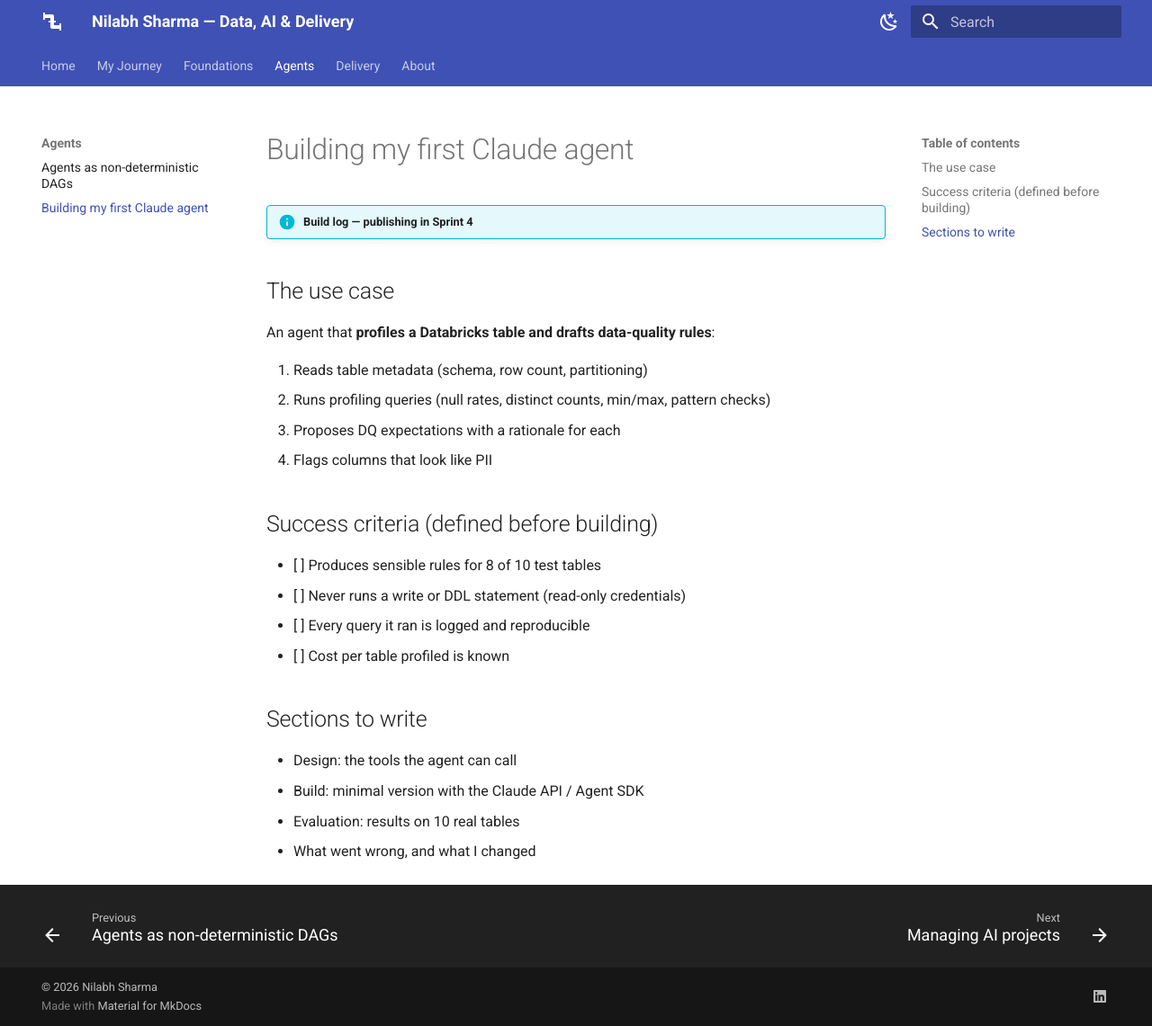
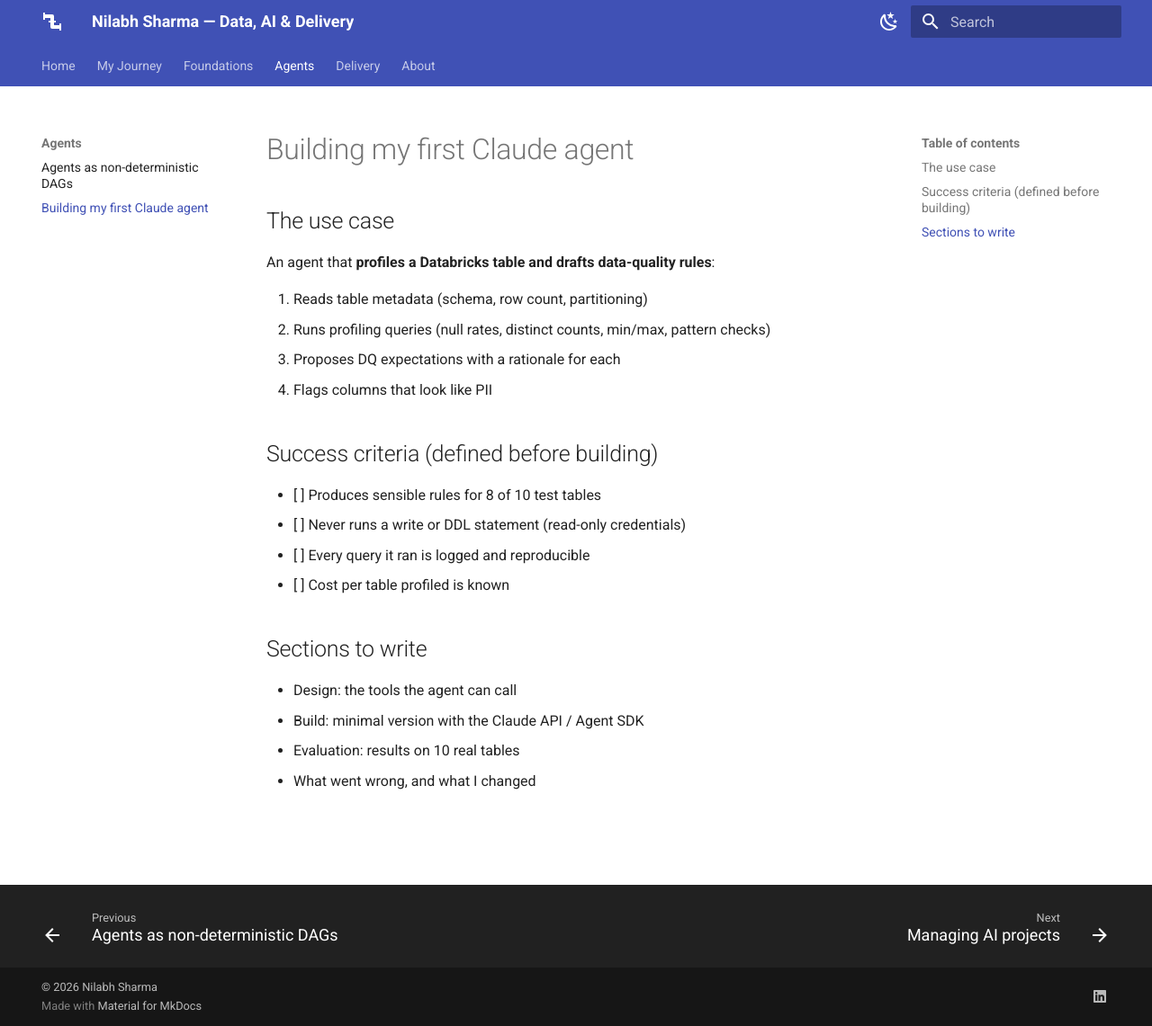
Before and after one commit to nilabh-sharma/nilabh-sharma, an MkDocs documentation site: the page built from docs/agents/first-agent.md, in a window 1280 px wide and 1141 px high. Shown: the whole window at 90% size. Built offline with MkDocs 1.6.1 and Material for MkDocs 9.7.7, drawn with Linux system fonts in a browser that asks for light colours.

Commit message:
Remove build log section from first-agent.md
Removed build log information from the first agent documentation.

```diff
--- a/docs/agents/first-agent.md
+++ b/docs/agents/first-agent.md
@@ -1,6 +1,4 @@
 # Building my first Claude agent
-
-!!! info "Build log — publishing in Sprint 4"
 
 ## The use case
 
```
